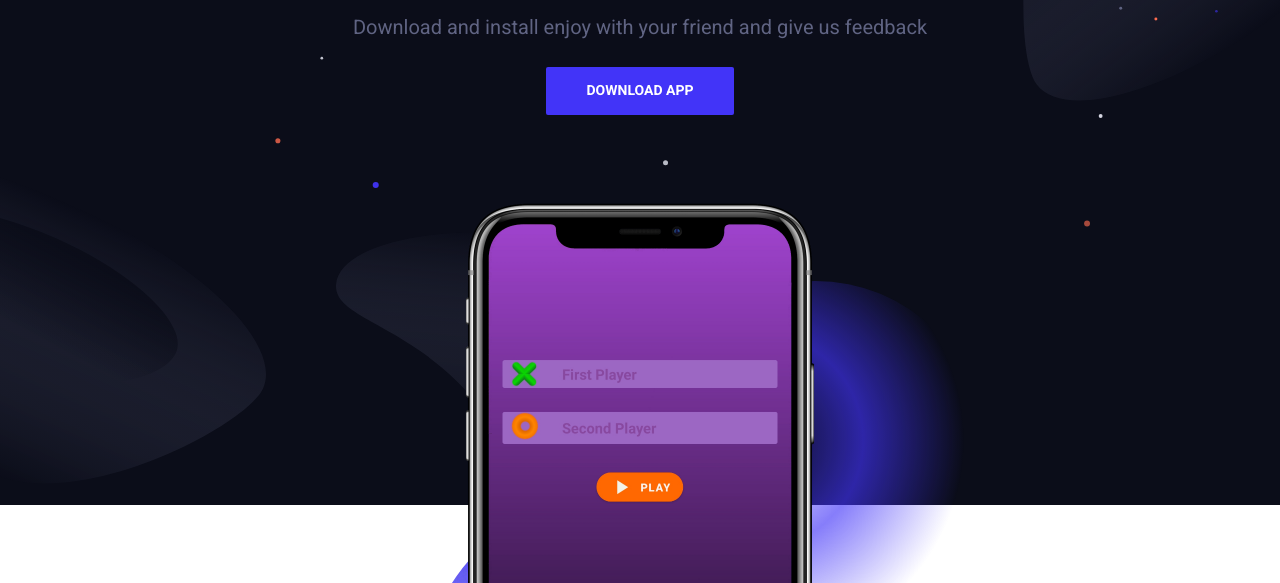
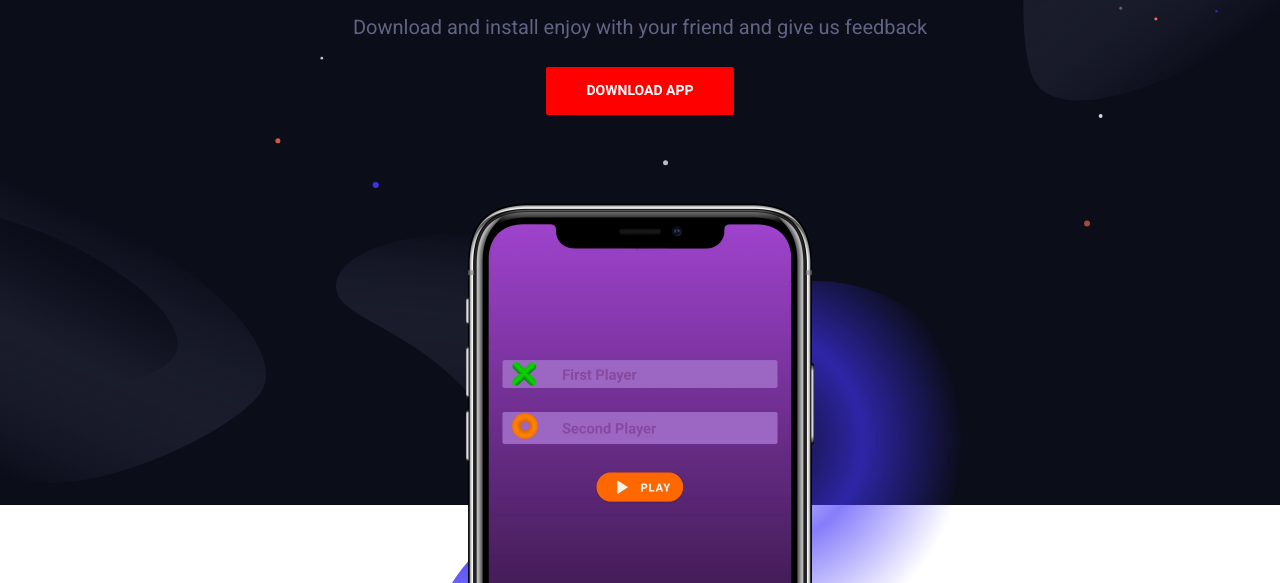
Before and after one commit to Dinesh7571/dinesh1234556, a plain HTML site: page index.html in a window 1280 px wide. Shown: the part 217-800 px from the top of the page. Drawn offline with nearby package versions, Linux system fonts and the light colour scheme.

Commit message:
i have changed color of buttion
gdgfhjkll;

```diff
--- a/index.html
+++ b/index.html
@@ -37,7 +37,7 @@
 	                        <h1 class="hero-title mt-0">Welcome to my Tic Tac Toe App</h1>
 	                        <p class="hero-paragraph">Download and install enjoy with your friend and give us feedback </p>
 	                        <div class="hero-cta">
-								<a class="button button-primary button-wide-mobile" href="https://drive.google.com/uc?export=download&id=1aLFnnSmv50upLScKg1_3PqizpmAtrnic">Download App</a>
+								<a  style="background-color:red" class="button button-primary button-wide-mobile" href="https://drive.google.com/uc?export=download&id=1aLFnnSmv50upLScKg1_3PqizpmAtrnic">Download App</a>
 							</div>
 						</div>
 						<div class="mockup-container">
```
